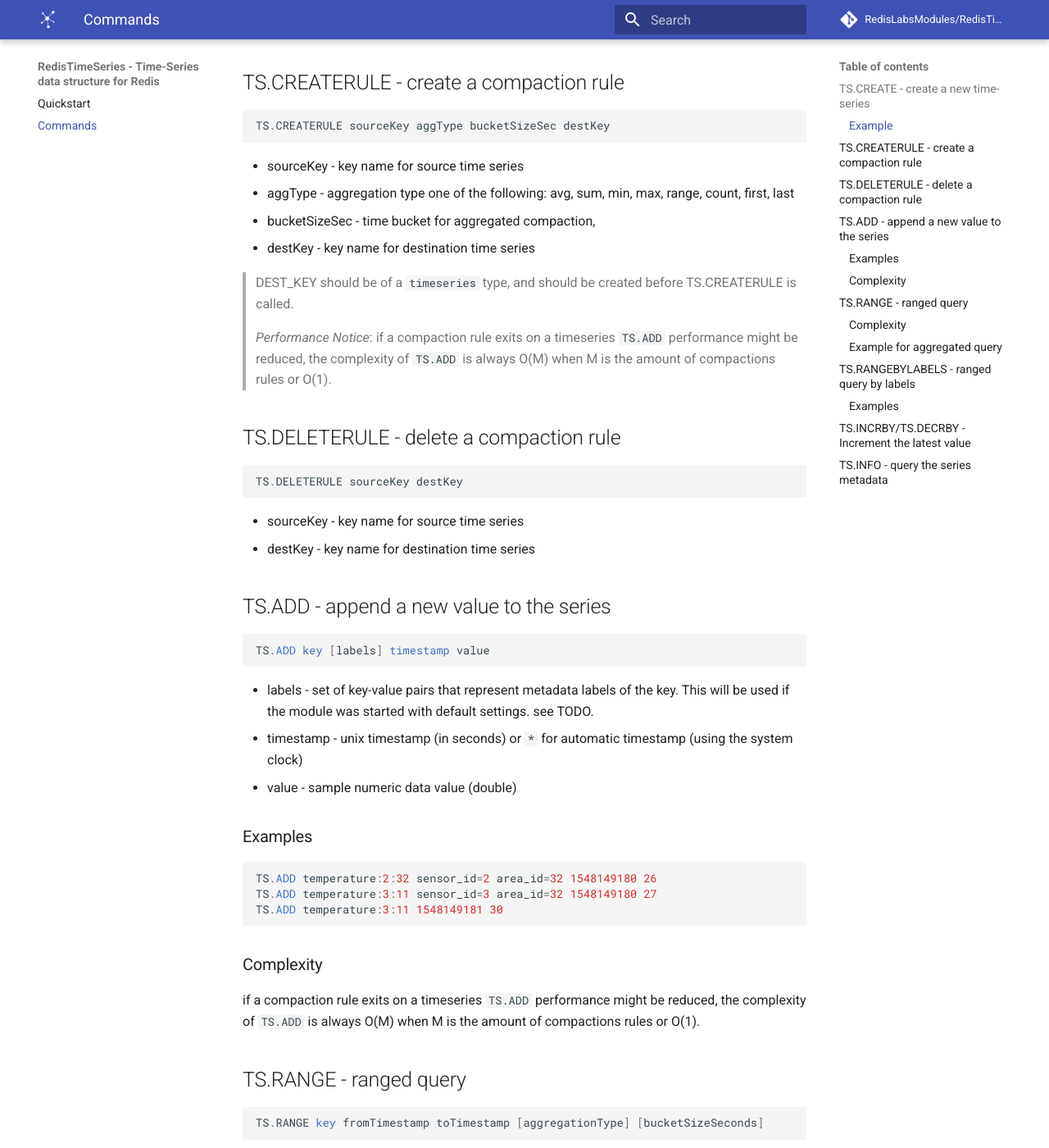
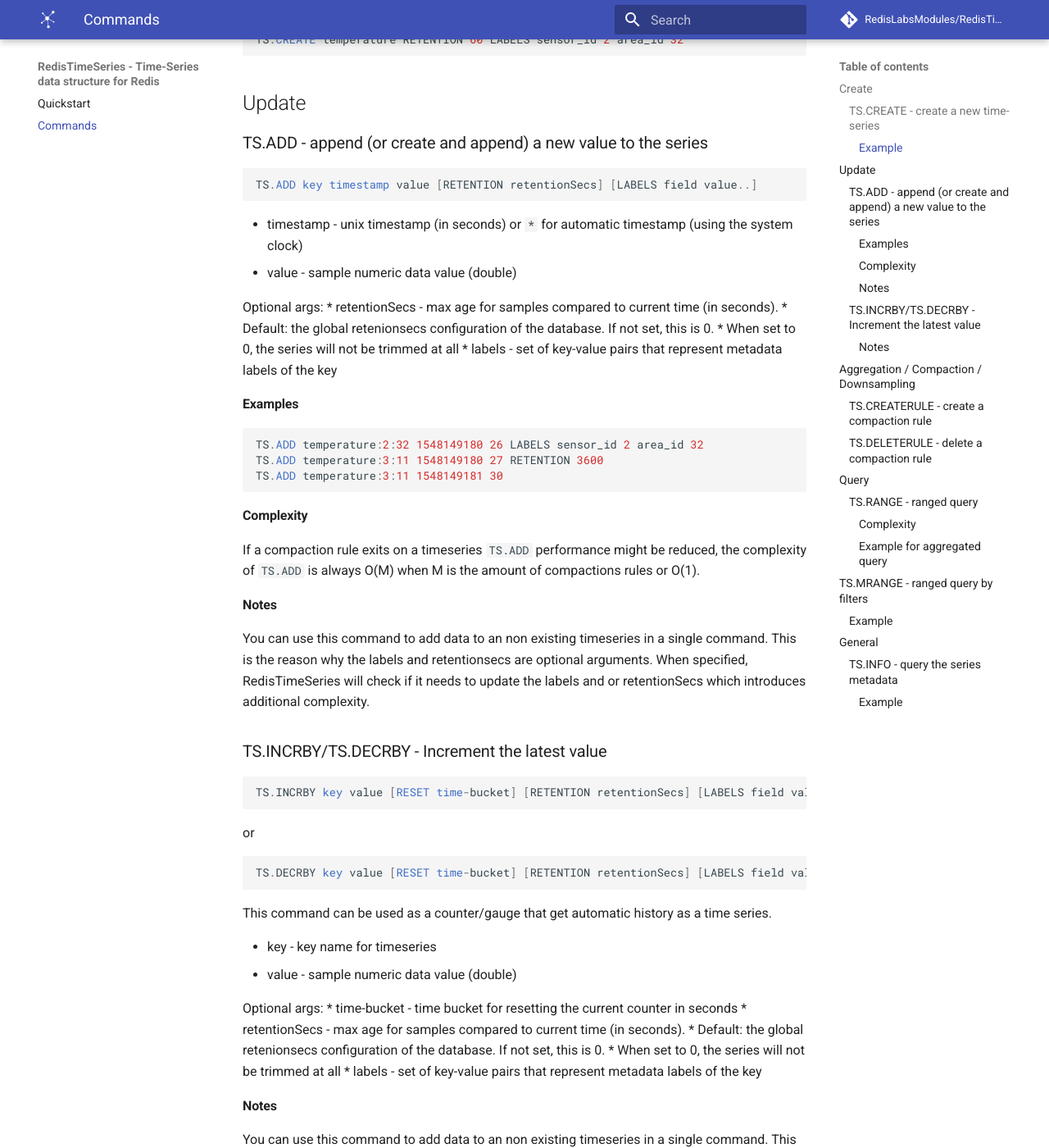
Before and after one commit to RedisTimeSeries/RedisTimeSeries, an MkDocs documentation site: the page built from docs/commands.md, in a window 1280 px wide and 1400 px high, scrolled down 506 px. Shown: the whole window at 82% size. Built offline with MkDocs 1.6.1 and Material for MkDocs 9.7.7, drawn with Linux system fonts in a browser that asks for light colours; comment, search, counter and statistics services are not loaded; old or Windows-style settings are respelled for this version of MkDocs; some of the changed text lies outside the part shown.

````diff
--- a/docs/commands.md
+++ b/docs/commands.md
@@ -1,38 +1,90 @@
 # RedisTimeSeries Commands
 
-## TS.CREATE - create a new time-series
+## Create
+
+### TS.CREATE - create a new time-series
 ```sql
-TS.CREATE key [retentionSecs] [maxSamplesPerChunk] [labels]
+TS.CREATE key [RETENTION retentionSecs] [LABELS field value..]
 ```
 * key - key name for timeseries
 
 Optional args:
    * retentionSecs - max age for samples compared to current time (in seconds).
-      * Default: 0
+      * Default: the global retenionsecs configuration of the database. If not set, this is 0.
       * When set to 0, the series will not be trimmed at all
-   * maxSamplesPerChunk - how many samples to keep per memory chunk
-      * Default: 360
    * labels - set of key-value pairs that represent metadata labels of the key
 
-### Example
+#### Example
 ```sql
-TS.CREATE temperature 60 360 sensor_id=2 area_id=32
+TS.CREATE temperature RETENTION 60 LABELS sensor_id 2 area_id 32
 ```
 
-## TS.CREATERULE - create a compaction rule
+## Update
+
+### TS.ADD - append (or create and append) a new value to the series
 ```sql
-TS.CREATERULE sourceKey aggType bucketSizeSec destKey
+TS.ADD key timestamp value [RETENTION retentionSecs] [LABELS field value..]
+```
+* timestamp - unix timestamp (in seconds) or `*` for automatic timestamp (using the system clock)
+* value - sample numeric data value (double)
+
+Optional args:
+   * retentionSecs - max age for samples compared to current time (in seconds).
+      * Default: the global retenionsecs configuration of the database. If not set, this is 0.
+      * When set to 0, the series will not be trimmed at all
+   * labels - set of key-value pairs that represent metadata labels of the key
+
+#### Examples
+```sql
+TS.ADD temperature:2:32 1548149180 26 LABELS sensor_id 2 area_id 32
+TS.ADD temperature:3:11 1548149180 27 RETENTION 3600
+TS.ADD temperature:3:11 1548149181 30
+```
+
+#### Complexity
+If a compaction rule exits on a timeseries `TS.ADD` performance might be reduced, the complexity of `TS.ADD` is always O(M) when M is the amount of compactions rules or O(1).
+
+#### Notes
+You can use this command to add data to an non existing timeseries in a single command.  This is the reason why the labels and retentionsecs are optional arguments.  When specified, RedisTimeSeries will check if it needs to update the labels and or retentionSecs which introduces additional complexity.
+
+### TS.INCRBY/TS.DECRBY - Increment the latest value
+```sql
+TS.INCRBY key value [RESET time-bucket] [RETENTION retentionSecs] [LABELS field value..]
+```
+or
+```sql
+TS.DECRBY key value [RESET time-bucket] [RETENTION retentionSecs] [LABELS field value..]
+```
+This command can be used as a counter/gauge that get automatic history as a time series.
+
+* key - key name for timeseries
+* value - sample numeric data value (double)
+
+Optional args:
+   * time-bucket - time bucket for resetting the current counter in seconds
+   * retentionSecs - max age for samples compared to current time (in seconds).
+      * Default: the global retenionsecs configuration of the database. If not set, this is 0.
+      * When set to 0, the series will not be trimmed at all
+   * labels - set of key-value pairs that represent metadata labels of the key
+
+#### Notes
+You can use this command to add data to an non existing timeseries in a single command.  This is the reason why the labels and retentionsecs are optional arguments.  When specified, RedisTimeSeries will check if it needs to update the labels and or retentionSecs which introduces additional complexity.
+
+## Aggregation / Compaction / Downsampling
+
+### TS.CREATERULE - create a compaction rule
+```sql
+TS.CREATERULE sourceKey destKey AGGREGATION aggType
 ```
 * sourceKey - key name for source time series
+* destKey - key name for destination time series
 * aggType - aggregation type one of the following: avg, sum, min, max, range, count, first, last
-* bucketSizeSec - time bucket for aggregated compaction,
-* destKey - key name for destination time series
 
 > DEST_KEY should be of a `timeseries` type, and should be created before TS.CREATERULE is called.
 
 > *Performance Notice*: if a compaction rule exits on a timeseries `TS.ADD` performance might be reduced, the complexity of `TS.ADD` is always O(M) when M is the amount of compactions rules or O(1).
 
-## TS.DELETERULE - delete a compaction rule
+### TS.DELETERULE - delete a compaction rule
 ```sql
 TS.DELETERULE sourceKey destKey
 ```
@@ -40,29 +92,11 @@ TS.DELETERULE sourceKey destKey
 * sourceKey - key name for source time series
 * destKey - key name for destination time series
 
+## Query
 
-## TS.ADD - append a new value to the series
+### TS.RANGE - ranged query
 ```sql
-TS.ADD key [labels] timestamp value
-```
-* labels - set of key-value pairs that represent metadata labels of the key. This will be used if the module was started
-with default settings. see TODO.
-* timestamp - unix timestamp (in seconds) or `*` for automatic timestamp (using the system clock)
-* value - sample numeric data value (double)
-
-### Examples
-```sql
-TS.ADD temperature:2:32 sensor_id=2 area_id=32 1548149180 26
-TS.ADD temperature:3:11 sensor_id=3 area_id=32 1548149180 27
-TS.ADD temperature:3:11 1548149181 30
-```
-
-### Complexity
-if a compaction rule exits on a timeseries `TS.ADD` performance might be reduced, the complexity of `TS.ADD` is always O(M) when M is the amount of compactions rules or O(1).
-
-## TS.RANGE - ranged query
-```sql
-TS.RANGE key fromTimestamp toTimestamp [aggregationType] [bucketSizeSeconds]
+TS.RANGE key fromTimestamp toTimestamp [AGGREGATION aggregationType bucketSizeSeconds]
 ```
 * key - key name for timeseries
 * fromTimestamp - start timestamp for range query
@@ -72,7 +106,7 @@ Optional args:
    * aggregationType - one of the following: avg, sum, min, max, range, count, first, last
    * bucketSizeSeconds - time bucket for aggregation in seconds
 
-### Complexity
+#### Complexity
 TS.RANGE complexity is O(n/m+k)
 
 n = number of data points
@@ -81,9 +115,9 @@ k = number of data points that are in the requested range
 
 This can be improved in the future by using binary search to find the start of the range, which will make this O(Log(n/m)+k*m), but since m is pretty small, we can neglect it and look at the operation as O(Log(n) + k).
 
-### Example for aggregated query
+#### Example for aggregated query
 ```sql
-127.0.0.1:6379> TS.RANGE temperature:3:32 1548149180 1548149210 avg 5
+127.0.0.1:6379> TS.RANGE temperature:3:32 1548149180 1548149210 AGGREGATION avg 5
 1) 1) (integer) 1548149180
    2) "26.199999999999999"
 2) 1) (integer) 1548149185
@@ -100,22 +134,22 @@ This can be improved in the future by using binary search to find the start of t
    2) "20"
 
 ```
-## TS.RANGEBYLABELS - ranged query by labels
+## TS.MRANGE - ranged query by filters
 ```sql
-TS.RANGEBYLABELS (labels) fromTimestamp toTimestamp [aggregationType] [bucketSizeSeconds]
+TS.MRABGE fromTimestamp toTimestamp [AGGREGATION aggregationType bucketSizeSeconds] [FILTER filter..]
 ```
 
-* labels - set of key-pair selector (`k=v`, `k!=v,` `k=` contains a key, `k!=` doesn't contain a key)
 * fromTimestamp - start timestamp for range query
 * toTimestamp - end timestamp for range query
 
 Optional args:
    * aggregationType - one of the following: avg, sum, min, max, count, first, last
    * bucketSizeSeconds - time bucket for aggregation in seconds
+   * filters - set of key-pair fitlers (`k=v`, `k!=v,` `k=` contains a key, `k!=` doesn't contain a key)
 
-### Examples
+### Example
 ```sql
-127.0.0.1:6379> TS.RANGEBYLABELS area_id=32 1548149180 1548149210 avg 5
+127.0.0.1:6379> TS.MRANGE 1548149180 1548149210 AGGREGATION avg 5 FILTER area_id=32
 1) 1) "temperature:2:32"
    2) 1) 1) "sensor_id"
          2) "2"
@@ -154,67 +188,17 @@ Optional args:
          2) "28"
       7) 1) (integer) 1548149210
          2) "20"
-127.0.0.1:6379> TS.RANGEBYLABELS area_id=32 id=3 1548149180 1548149210 avg 5
-(empty list or set)
-127.0.0.1:6379> TS.RANGEBYLABELS area_id=32 sensor_id=3 1548149180 1548149210 avg 5
-1) 1) "temperature:3:32"
-   2) 1) 1) "sensor_id"
-         2) "3"
-      2) 1) "area_id"
-         2) "32"
-   3) 1) 1) (integer) 1548149180
-         2) "26.199999999999999"
-      2) 1) (integer) 1548149185
-         2) "27.399999999999999"
-      3) 1) (integer) 1548149190
-         2) "24.800000000000001"
-      4) 1) (integer) 1548149195
-         2) "23.199999999999999"
-      5) 1) (integer) 1548149200
-         2) "25.199999999999999"
-      6) 1) (integer) 1548149205
-         2) "28"
-      7) 1) (integer) 1548149210
-         2) "20"
-127.0.0.1:6379> TS.RANGEBYLABELS area_id=32 sensor_id!=3 1548149180 1548149210 avg 5
-1) 1) "temperature:2:32"
-   2) 1) 1) "sensor_id"
-         2) "2"
-      2) 1) "area_id"
-         2) "32"
-   3) 1) 1) (integer) 1548149180
-         2) "27.600000000000001"
-      2) 1) (integer) 1548149185
-         2) "23.800000000000001"
-      3) 1) (integer) 1548149190
-         2) "24.399999999999999"
-      4) 1) (integer) 1548149195
-         2) "24"
-      5) 1) (integer) 1548149200
-         2) "25.600000000000001"
-      6) 1) (integer) 1548149205
-         2) "25.800000000000001"
-      7) 1) (integer) 1548149210
-         2) "21"
 ```
 
-## TS.INCRBY/TS.DECRBY - Increment the latest value
+## General
+
+### TS.INFO - query the series metadata
 ```sql
-TS.INCRBY key value [RESET time-bucket]
+TS.INFO key
 ```
-or
-```sql
-TS.DECRBY key value [RESET time-bucket]
-```
-This command can be used as a counter/gauge that get automatic history as a time series.
+* key - key name for timeseries
 
-* key - key name for timeseries
-* value - sample numeric data value (double)
-
-Optional args:
-   * time-bucket - time bucket for resetting the current counter in seconds
-
-## TS.INFO - query the series metadata
+#### Example
 ```sql
 TS.INFO temperature:2:32
  1) lastTimestamp
````
